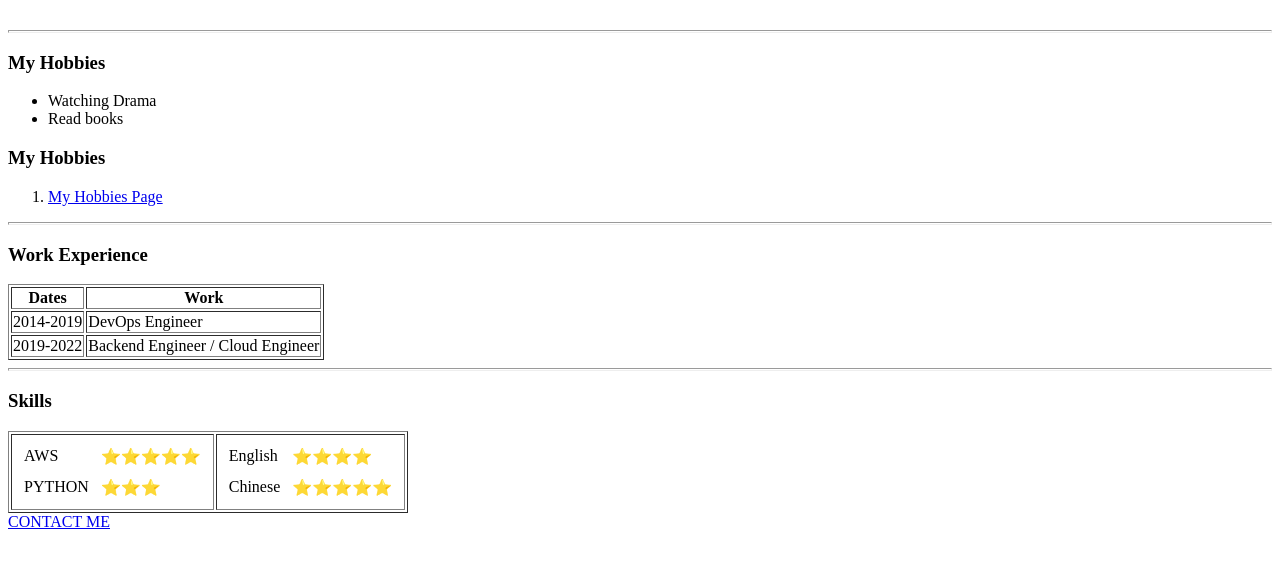
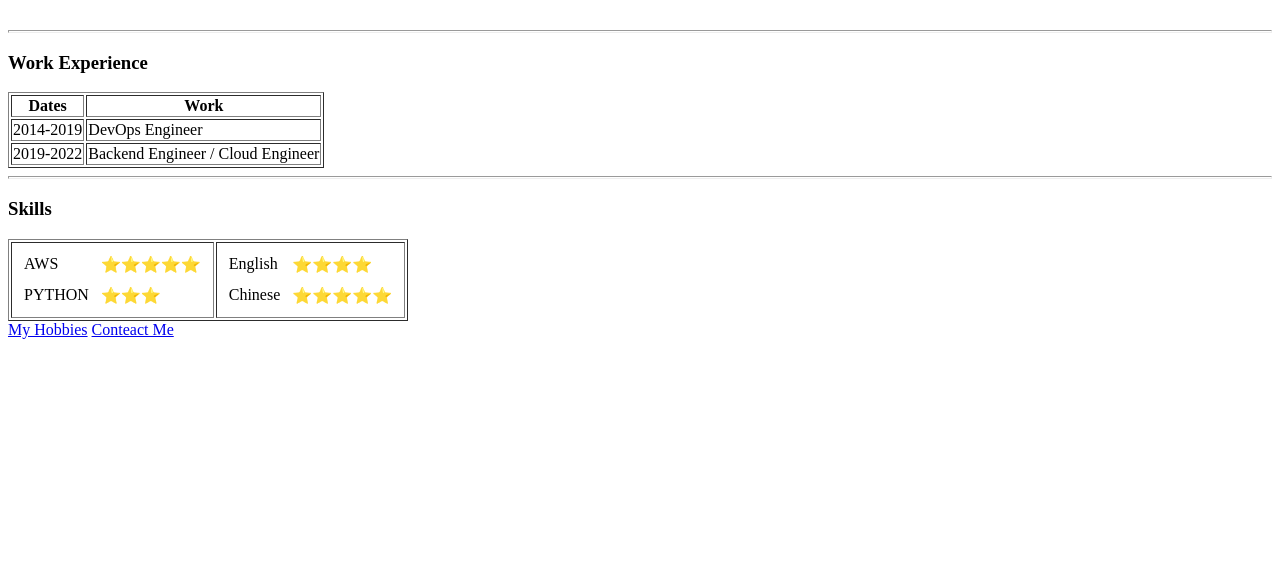
Before and after one commit to smalleststudio1/cv, a plain HTML site: page index.html in a window 1280 px wide. Shown: the part 200-768 px from the top of the page. Drawn offline with Linux system fonts and the light colour scheme.

Commit message:
Add files via upload

```diff
--- a/index.html
+++ b/index.html
@@ -19,16 +19,6 @@
     </table>
 
     <hr size="3" />
-    <h3>My Hobbies</h3>
-    <ul>
-      <li>Watching Drama</li>
-      <li>Read books</li>
-    </ul>
-    <h3>My Hobbies</h3>
-    <ol>
-      <li><a href="hobbies.html">My Hobbies Page</a></li>
-    </ol>
-    <hr size="3">
     <h3>Work Experience</h3>
     <table border="1px">
       <thead>
@@ -76,6 +66,7 @@
         </td>
       </tr>
     </table>
-    <a href="contact.html">CONTACT ME</a>
+    <a href="hobbies.html">My Hobbies</a>
+    <a href="contact.html">Conteact Me</a>
   </body>
 </html>
```
